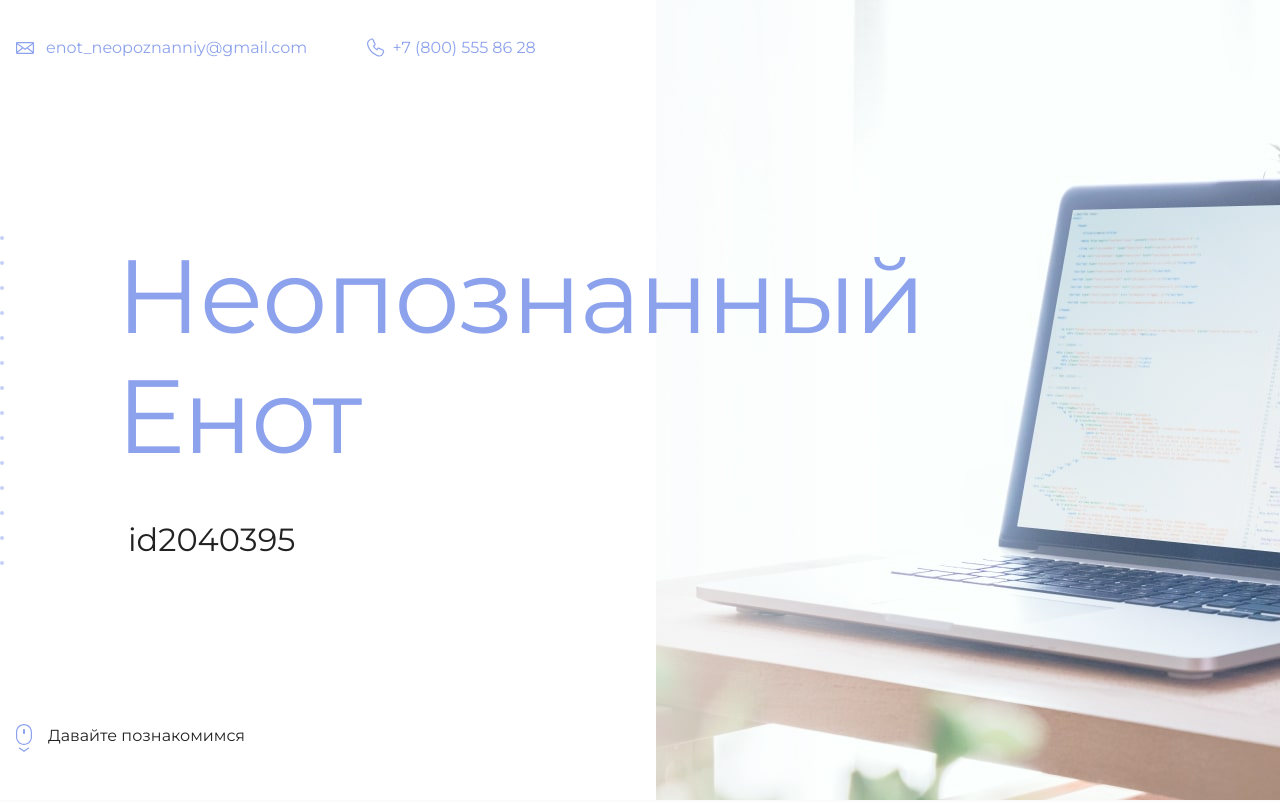
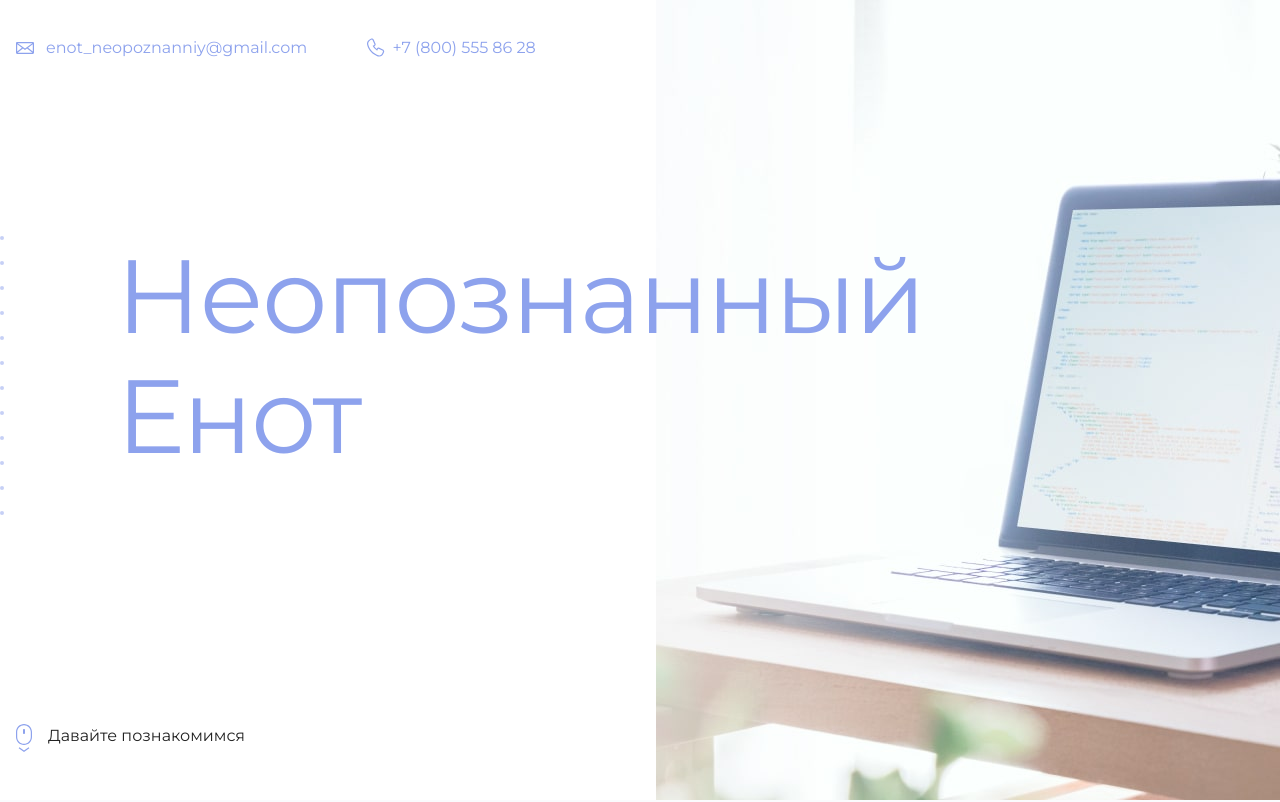
Before and after one commit to Kskroha/html2, a plain HTML site: page index.html in a window 1280 px wide. Shown: the top 802 px of the page. Drawn offline with Linux system fonts and the light colour scheme.

Commit message:
Update index.html

```diff
--- a/index.html
+++ b/index.html
@@ -19,7 +19,7 @@
       <section class="hero-image">
         <div class="container">
           <h1 class="heading">Неопознанный Енот</h1>
-          <p>id2040395</p>
+          <p><!-- id2040395 --></p>
         </div>
       </section>
 
```
